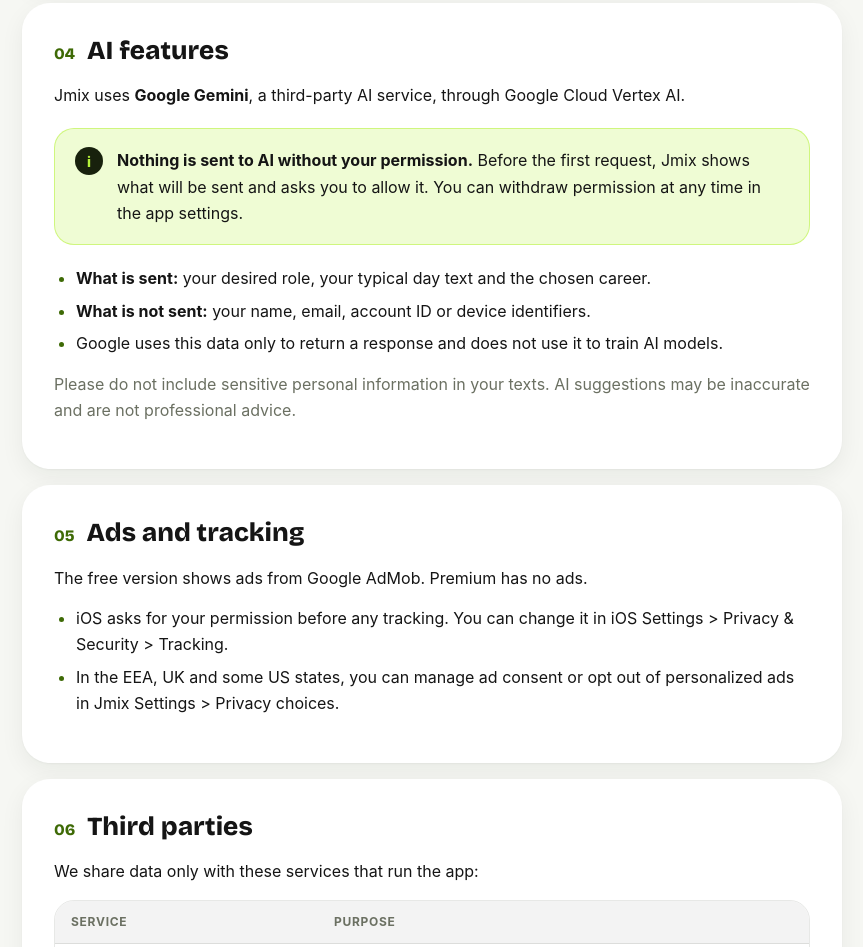
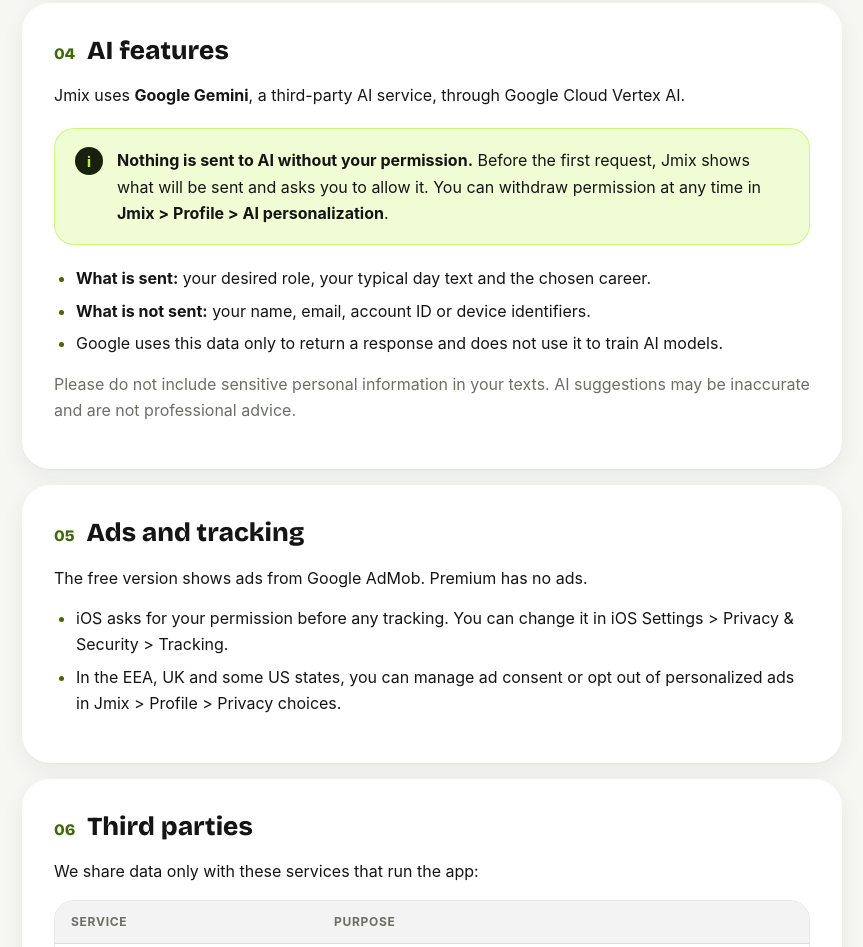
Before and after one commit to exth/exth.github.io, a plain HTML site: page index.html in a window 1280 px wide. Shown: the part 1504-2451 px from the top of the page, without its empty margins (208-1071 px from the left). Drawn offline with Linux system fonts and the light colour scheme.

Commit message:
Clarify where to manage AI and ad consent

```diff
--- a/index.html
+++ b/index.html
@@ -67,7 +67,7 @@
           <p>Jmix uses <strong>Google Gemini</strong>, a third-party AI service, through Google Cloud Vertex AI.</p>
           <div class="callout" role="note">
             <span class="callout-icon" aria-hidden="true">i</span>
-            <p><strong>Nothing is sent to AI without your permission.</strong> Before the first request, Jmix shows what will be sent and asks you to allow it. You can withdraw permission at any time in the app settings.</p>
+            <p><strong>Nothing is sent to AI without your permission.</strong> Before the first request, Jmix shows what will be sent and asks you to allow it. You can withdraw permission at any time in <strong>Jmix &gt; Profile &gt; AI personalization</strong>.</p>
           </div>
           <ul>
             <li><strong>What is sent:</strong> your desired role, your typical day text and the chosen career.</li>
@@ -82,7 +82,7 @@
           <p>The free version shows ads from Google AdMob. Premium has no ads.</p>
           <ul>
             <li>iOS asks for your permission before any tracking. You can change it in iOS Settings &gt; Privacy &amp; Security &gt; Tracking.</li>
-            <li>In the EEA, UK and some US states, you can manage ad consent or opt out of personalized ads in Jmix Settings &gt; Privacy choices.</li>
+            <li>In the EEA, UK and some US states, you can manage ad consent or opt out of personalized ads in Jmix &gt; Profile &gt; Privacy choices.</li>
           </ul>
         </section>
 
```
